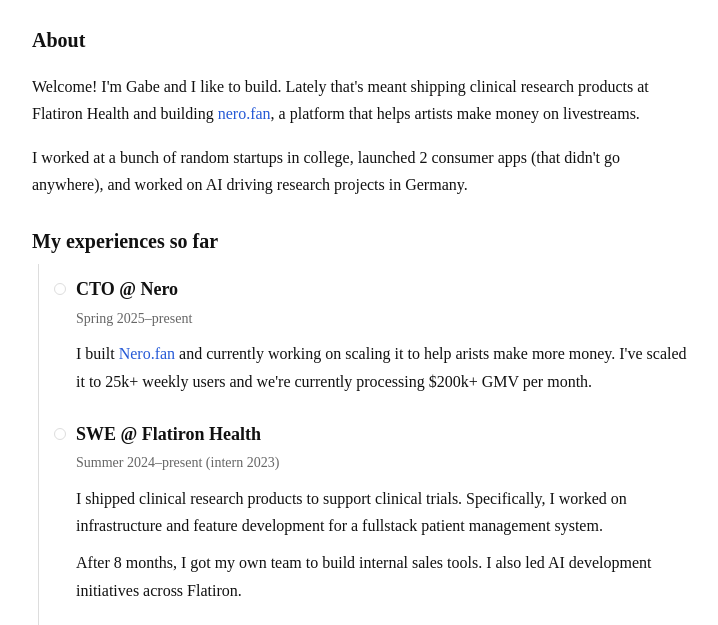
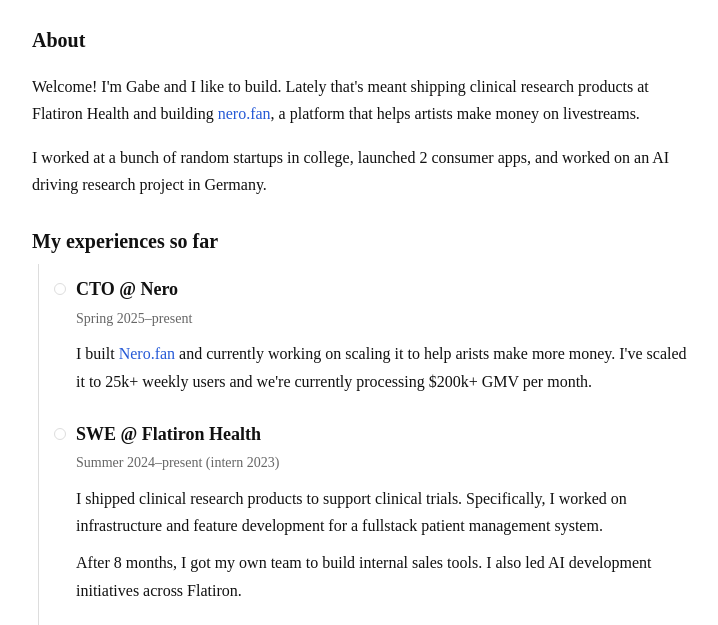
Before and after one commit to gcohen1928/gabrielcohen.co, a plain HTML site: page index.html in a window 1280 px wide. Shown: the part 125-750 px from the top of the page, without its empty margins (278-996 px from the left). Drawn offline with Linux system fonts and the light colour scheme.

Commit message:
Update personal description in index.html for clarity and conciseness

```diff
--- a/index.html
+++ b/index.html
@@ -48,7 +48,7 @@
         <h2>About</h2>
         <p>Welcome! I'm Gabe and I like to build. Lately that's meant shipping clinical research products at Flatiron Health and building <a href="https://www.nero.fan/" rel="noopener" target="_blank">nero.fan</a>,
             a platform that helps artists make money on livestreams.</p>
-        <p>I worked at a bunch of random startups in college, launched 2 consumer apps (that didn't go anywhere), and worked on AI driving research projects in Germany.</p>
+        <p>I worked at a bunch of random startups in college, launched 2 consumer apps, and worked on an AI driving research project in Germany.</p>
       </section>
 
       <section class="work timeline">
```
